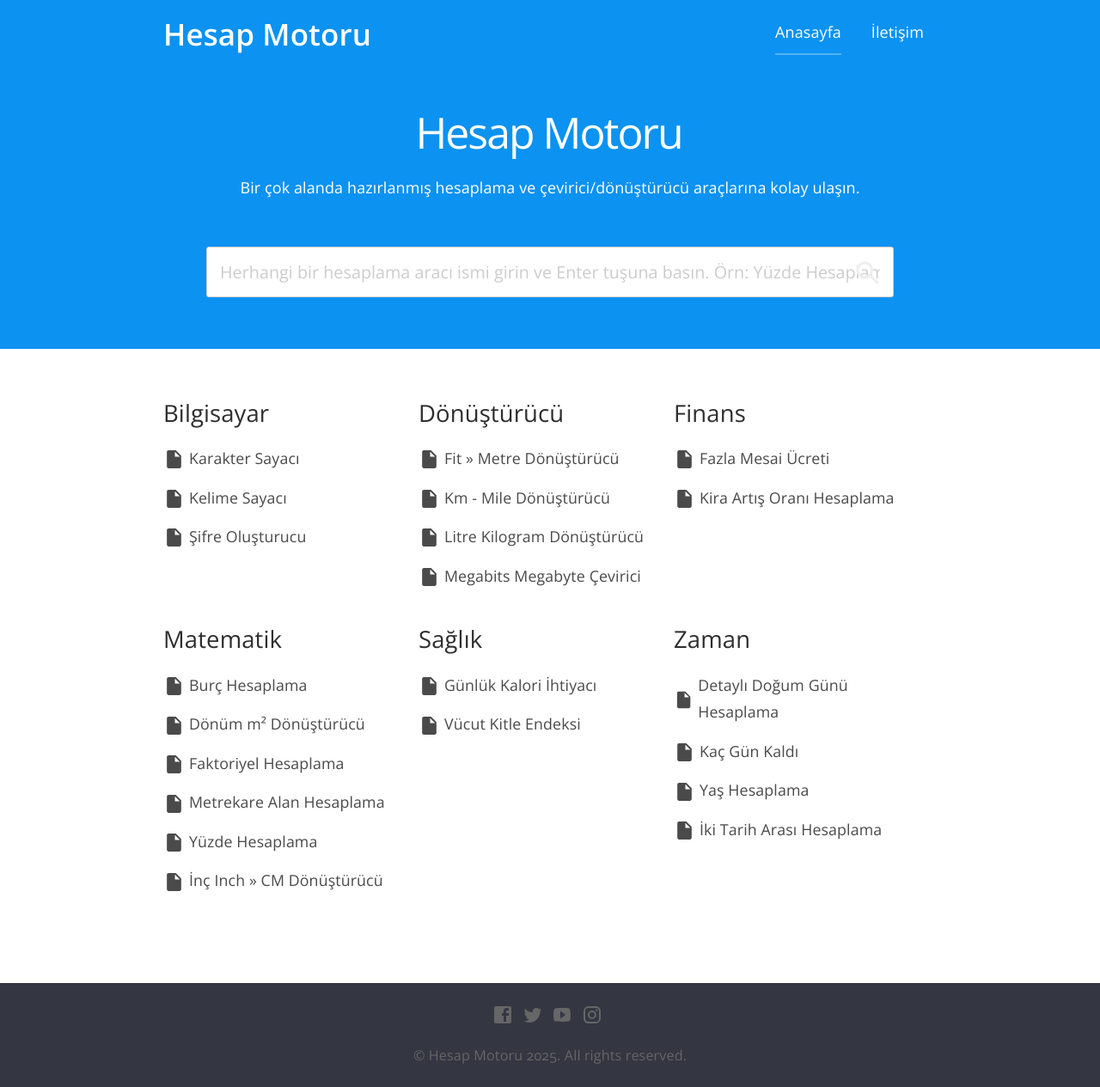
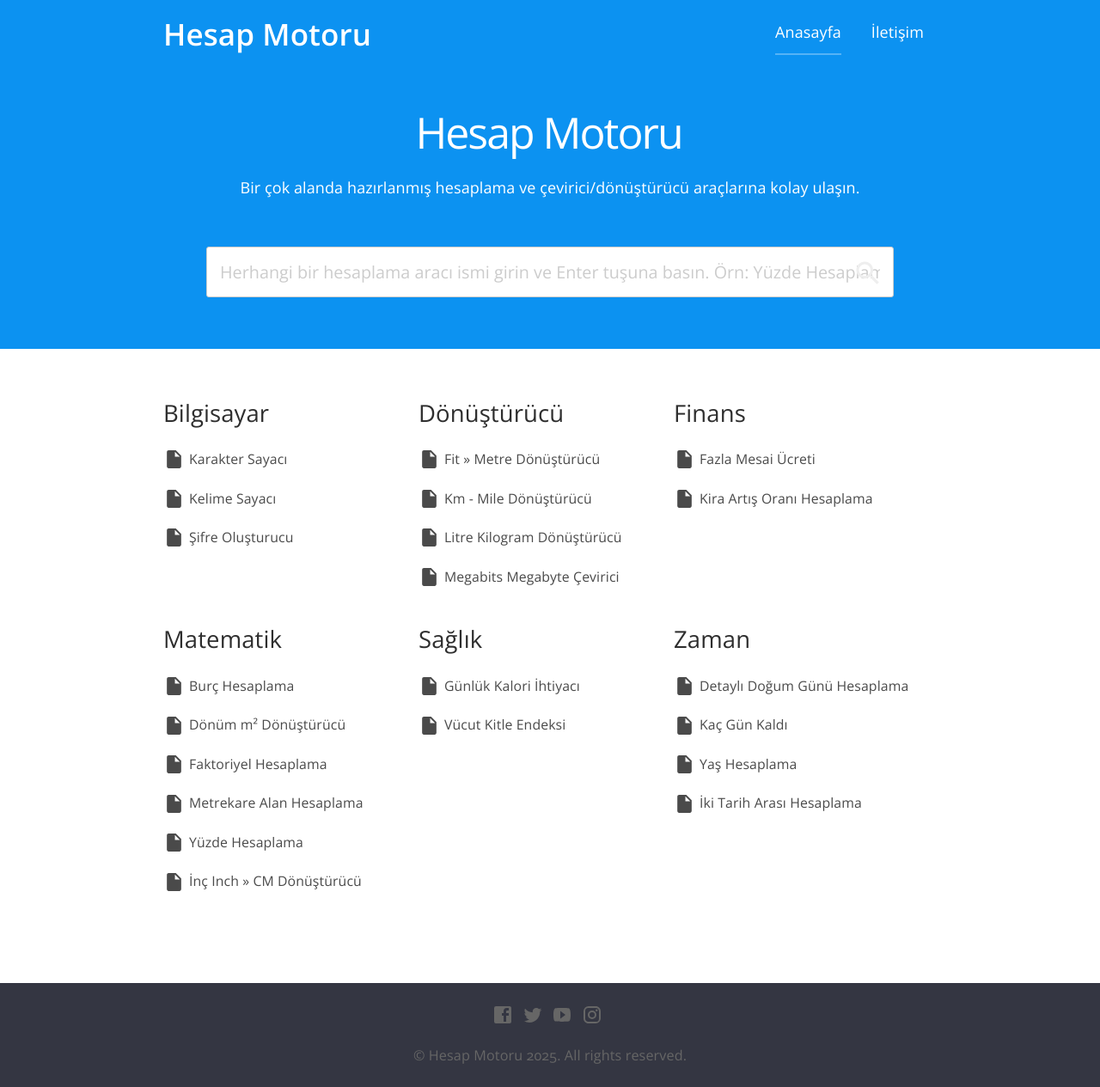
Before and after one commit to hesapmotoru/hesapmotoru.github.io, a Jekyll site: the page built from index.html, in a window 1280 px wide. Shown: the whole page at 86% size. Built offline with Jekyll 4.4.1, drawn with Linux system fonts in a browser that asks for light colours; nearby versions of some CDN libraries.

Commit message:
Update tutorials.scss

```diff
--- a/_sass/tutorials.scss
+++ b/_sass/tutorials.scss
@@ -11,7 +11,7 @@
 	flex-direction:row;
 	justify-content:flex-start;
 	align-items:stretch;
-	font-size: .9em;
+	font-size: .8em;
 
 	h3 {
 		font-size: 2.75rem;
```
